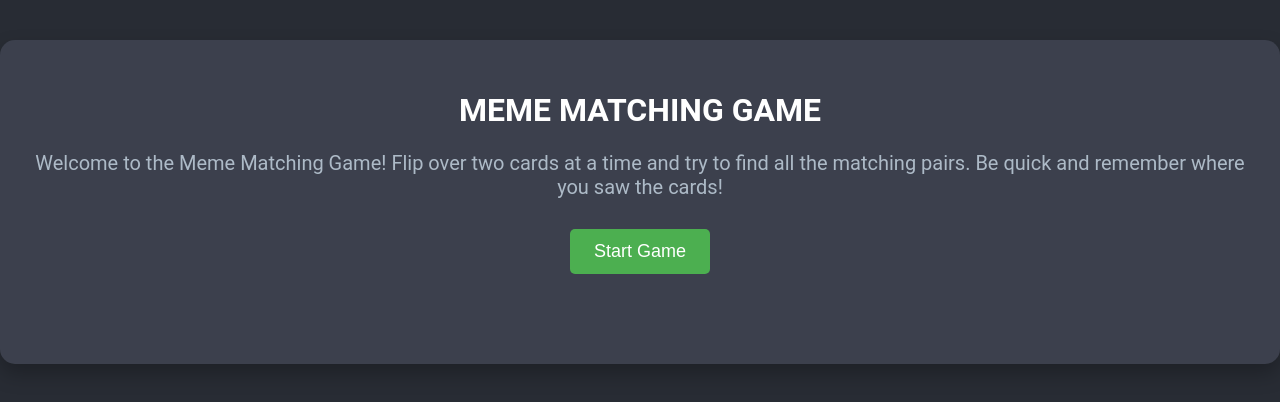
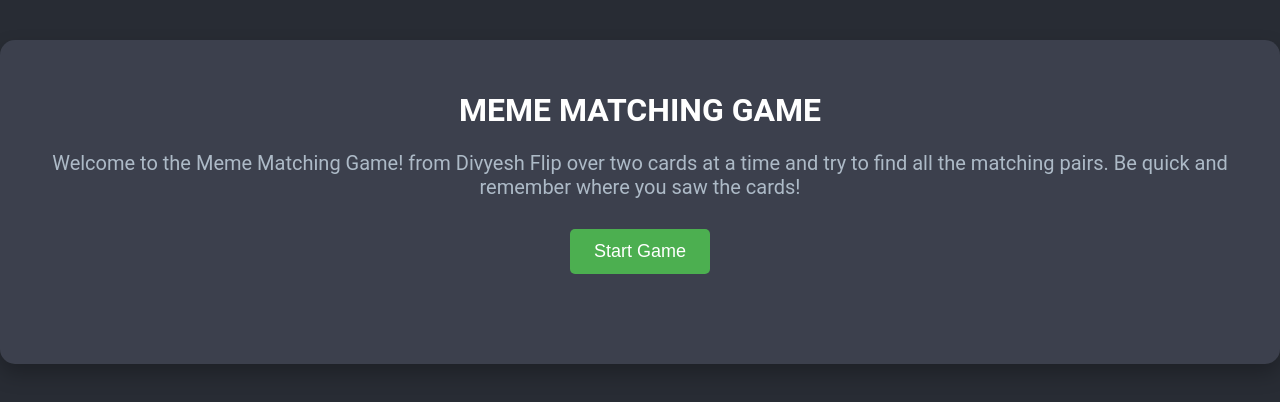
Before and after one commit to divyeshbhalekar/codepipeline-meme-game, a plain HTML site: page index.html in a window 1280 px wide. Drawn offline with Linux system fonts and the light colour scheme.

Commit message:
Update index.html

```diff
--- a/index.html
+++ b/index.html
@@ -10,7 +10,7 @@
     <div class="container">
         <h1>MEME MATCHING GAME</h1>
         <p class="instructions">
-            Welcome to the Meme Matching Game!  Flip over two cards at a time and try to find all the matching pairs. Be quick and remember where you saw the cards!
+            Welcome to the Meme Matching Game! from Divyesh Flip over two cards at a time and try to find all the matching pairs. Be quick and remember where you saw the cards!
         </p>
         <button id="start-game">Start Game</button>
         <div id="game-board" class="game-board">
```
